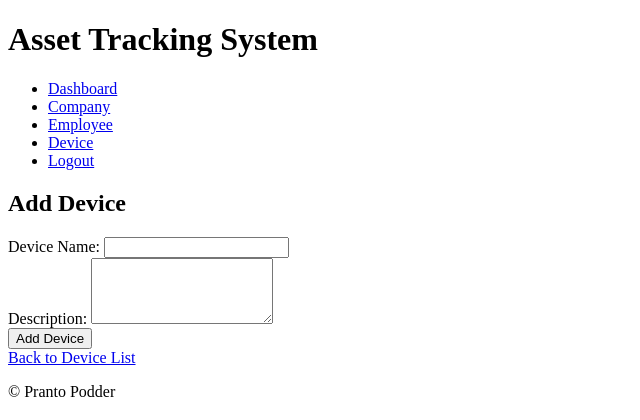
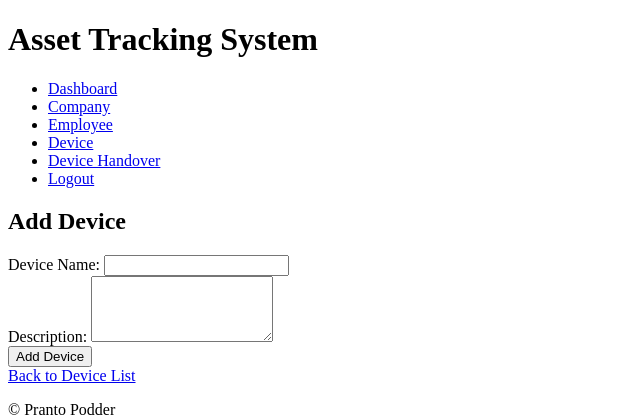
Before and after one commit to PrantoPodder98/Asset-Tracking, a Django app: page /device/add/ in a window 1280 px wide. Shown: the top 420 px of the page, without its empty margins (0-640 px from the left). Run offline with Django 4.2, Linux system fonts and the light colour scheme; the visitor is signed in with stand-in values (Sample User, id 1); parts of the project's set-up code (start-up, migrations or seed data) failed here and were passed over.

Commit message:
device handover module done

```diff
--- a/asset_manager/admin.py
+++ b/asset_manager/admin.py
@@ -1,8 +1,10 @@
 from django.contrib import admin
-from .models import UserProfile, Employee, Device
+from .models import UserProfile, Employee, Device, DeviceHandover, DeviceAssignment, DeviceLog
 
 # Register your models here.
 admin.site.register(UserProfile)
 admin.site.register(Employee)
 admin.site.register(Device)
-# admin.site.register(DeviceLog)
+admin.site.register(DeviceHandover)
+admin.site.register(DeviceAssignment)
+admin.site.register(DeviceLog)
--- a/asset_manager/forms.py
+++ b/asset_manager/forms.py
@@ -2,7 +2,7 @@
 
 from django import forms
 from django.contrib.auth.models import User
-from .models import Employee, UserProfile, Device
+from .models import Employee, UserProfile, Device, DeviceHandover, DeviceLog, DeviceAssignment
 
 class UserProfileForm(forms.ModelForm):
     class Meta:
@@ -23,3 +23,18 @@ class DeviceForm(forms.ModelForm):
     class Meta:
         model = Device
         fields = ['name', 'description']
+
+class DeviceHandoverForm(forms.ModelForm):
+    class Meta:
+        model = DeviceHandover
+        fields = ['employee', 'start_date', 'end_date', 'devices']
+
+    devices = forms.ModelMultipleChoiceField(
+        queryset=None,
+        widget=forms.CheckboxSelectMultiple,  # Use checkboxes for multiple selection
+        required=False,
+    )
+
+    def __init__(self, *args, **kwargs):
+        super(DeviceHandoverForm, self).__init__(*args, **kwargs)
+        self.fields['devices'].queryset = Device.objects.all()
--- a/asset_manager/models.py
+++ b/asset_manager/models.py
@@ -24,25 +24,40 @@ class Employee(models.Model):
 class Device(models.Model):
     name = models.CharField(max_length=100)
     description = models.TextField()
-    status = models.IntegerField(default=0)  # Default status is 0 (not handed over)
+    status = models.IntegerField(default=0)  # 0 for unassigned, 1 for assigned
     user_profile = models.ForeignKey(UserProfile, on_delete=models.SET_NULL, null=True, blank=True)
 
     def __str__(self):
         return self.name
 
+class DeviceHandover(models.Model):
+    employee = models.ForeignKey(Employee, on_delete=models.CASCADE)
+    start_date = models.DateField()
+    end_date = models.DateField()
+    user_profile = models.ForeignKey(UserProfile, on_delete=models.CASCADE)
 
-# class EmployeeDevice(models.Model):
-#     employee = models.OneToOneField(Employee, on_delete=models.CASCADE)
-#     device = models.OneToOneField(Device, on_delete=models.CASCADE, unique=True)
+    devices = models.ManyToManyField(Device)  # ManyToMany relationship with Device
 
-#     def __str__(self):
-#         return f"{self.employee.name}'s {self.device.name}"
+    # Add any additional fields you may need
 
-# class DeviceLog(models.Model):
-#     device = models.ForeignKey(Device, on_delete=models.CASCADE)
-#     checked_out_by = models.ForeignKey(Employee, related_name='checkouts', on_delete=models.CASCADE)
-#     checked_in_by = models.ForeignKey(Employee, related_name='checkins', null=True, blank=True, on_delete=models.CASCADE)
-#     checkout_time = models.DateTimeField()
-#     checkin_time = models.DateTimeField(null=True, blank=True)
-#     condition_on_checkout = models.CharField(max_length=100)
-#     condition_on_checkin = models.CharField(max_length=100, null=True, blank=True)
+    def __str__(self):
+        return f"Devices to/from {self.employee} ({self.start_date} - {self.end_date})"
+
+from django.db import models
+
+class DeviceLog(models.Model):
+    device = models.ForeignKey(Device, on_delete=models.CASCADE)
+    checked_out_date = models.DateTimeField()
+    checked_in_date = models.DateTimeField(null=True, blank=True)
+    condition_when_checked_out = models.CharField(max_length=255)
+    condition_when_checked_in = models.CharField(max_length=255, null=True, blank=True)
+    # status = models.IntegerField(default=0)
+
+class DeviceAssignment(models.Model):
+    device = models.ForeignKey(Device, on_delete=models.CASCADE)
+    employee = models.ForeignKey(Employee, on_delete=models.CASCADE)
+    start_date = models.DateTimeField()
+    end_date = models.DateTimeField()
+    user_profile = models.ForeignKey(UserProfile, on_delete=models.CASCADE)
+    status = models.IntegerField(default=0)
+    device_log = models.ForeignKey(DeviceLog, on_delete=models.SET_NULL, null=True, blank=True)
--- a/asset_manager/templates/base.html
+++ b/asset_manager/templates/base.html
@@ -20,6 +20,7 @@
             <li><a href="{% url 'update_company_name' %}">Company</a></li>
             <li><a href="{% url 'employee_list' %}">Employee</a></li>
             <li><a href="{% url 'device_list' %}">Device</a></li>
+            <li><a href="{% url 'device_handover_list' %}">Device Handover</a></li>
             <li><a href="{% url 'logout' %}">Logout</a></li>
             {% else %}
             <li><a href="{% url 'login' %}">Login</a></li>
--- a/asset_manager/urls.py
+++ b/asset_manager/urls.py
@@ -15,6 +15,9 @@ urlpatterns = [
     path('devices/', views.device_list, name='device_list'),
     path('device/add/', views.add_or_update_device, name='add_device'),
     path('device/edit/<int:device_id>/', views.add_or_update_device, name='edit_device'),
+    path('device-handovers/', views.device_handover_list, name='device_handover_list'),
+    path('device-handover/add/', views.add_or_update_device_handover, name='add_device_handover'),
+    path('device-handover/<int:handover_id>/', views.add_or_update_device_handover, name='edit_device_handover'),
     path('dashboard/', views.dashboard, name='dashboard'),
     # Add more URLs for asset tracking and management as needed
 ]
--- a/asset_manager/views.py
+++ b/asset_manager/views.py
@@ -4,11 +4,12 @@ from django.contrib.auth import login, authenticate, logout
 from django.contrib.auth.forms import UserCreationForm
 from django.contrib.auth.decorators import login_required
 from django.shortcuts import render, redirect
-from .models import UserProfile, Employee, Device
+from .models import UserProfile, Employee, Device, DeviceHandover, DeviceLog, DeviceAssignment
 from django.http import HttpResponseBadRequest
 from django.contrib import messages
-from .forms import UserProfileForm, EmployeeRegistrationForm, UserRegistrationForm, DeviceForm
+from .forms import UserProfileForm, EmployeeRegistrationForm, UserRegistrationForm, DeviceForm, DeviceHandoverForm
 from django.shortcuts import get_object_or_404
+from django.db import transaction
 
 
 def user_login(request):
@@ -135,9 +136,103 @@ def device_list(request):
     devices = Device.objects.filter(user_profile=request.user.userprofile)
     return render(request, 'device_list.html', {'devices': devices})
 
+from django.db import transaction
+
+# ...
+@login_required
+def add_or_update_device_handover(request, handover_id=None):
+    if handover_id:
+        handover = get_object_or_404(DeviceHandover, id=handover_id)
+    else:
+        handover = None
+
+    # Filter employees and devices by the logged-in user's user_profile
+    employees = Employee.objects.filter(user_profile=request.user.userprofile)
+    devices = Device.objects.filter(user_profile=request.user.userprofile)
+
+    if request.method == 'POST':
+        form = DeviceHandoverForm(request.POST, instance=handover)
+        if form.is_valid():
+            device_handover = form.save(commit=False)
+            device_handover.user_profile = request.user.userprofile
+            device_handover.save()
+            form.save_m2m()  # Save the many-to-many relationships (devices)
+            messages.success(request, 'Device Handover added/updated successfully.')
+            return redirect('device_handover_list')
+    else:
+        form = DeviceHandoverForm(instance=handover)
+
+    return render(request, 'device_handover_form.html', {
+        'form': form,
+        'handover': handover,
+        'employees': employees,
+        'devices': devices,
+    })
+
+
+
+@login_required
+def device_handover_list(request):
+    handovers = DeviceHandover.objects.filter(employee__user_profile=request.user.userprofile)
+    return render(request, 'device_handover_list.html', {'handovers': handovers})
 
 @login_required
 def dashboard(request):
     user = request.user
     user_profile = UserProfile.objects.get(user=user)
     return render(request, 'dashboard.html', {'user': user, 'user_profile': user_profile})
+
+
+# Function to create a new device assignment along with log entry for checking out
+def check_out_device(request):
+    if request.method == 'POST':
+        form = DeviceHandoverForm(request.POST)
+        if form.is_valid():
+            device_assignment = form.save(commit=False)
+            device_assignment.user_profile = request.user.userprofile
+            device_assignment.status = 1  # Set status to "Assigned"
+            device_assignment.save()
+
+            # Create a corresponding DeviceLog entry for checking out
+            device_log = DeviceLog(
+                device=device_assignment.device,
+                checked_out_date=device_assignment.start_date,
+                condition_when_checked_out=device_assignment.condition,
+            )
+            device_log.save()
+
+            device_assignment.device_log = device_log
+            device_assignment.save()
+
+            # Redirect to the device assignment list or device details page
+            return redirect('device_assignment_list')
+    else:
+        form = DeviceHandoverForm(initial={'user_profile': request.user.userprofile})
+
+    return render(request, 'device_handover_form.html', {'form': form})
+
+# Function to update an existing device assignment along with log entry for checking in
+def check_in_device(request, assignment_id):
+    device_assignment = get_object_or_404(DeviceAssignment, id=assignment_id)
+
+    if request.method == 'POST':
+        form = DeviceHandoverForm(request.POST, instance=device_assignment)
+        if form.is_valid():
+            device_assignment = form.save(commit=False)
+            device_assignment.user_profile = request.user.userprofile
+            device_assignment.status = 0  # Set status to "Available" upon return
+            device_assignment.save()
+
+            # Get the associated DeviceLog entry and update it for checking in
+            device_log = device_assignment.device_log
+            if device_log:
+                device_log.checked_in_date = device_assignment.end_date
+                device_log.condition_when_checked_in = device_assignment.condition
+                device_log.save()
+
+            # Redirect to the device assignment list or device details page
+            return redirect('device_assignment_list')
+    else:
+        form = DeviceHandoverForm(instance=device_assignment)
+
+    return render(request, 'device_handover_form.html', {'form': form})
```
Also changed, not shown: asset_manager/templates/device_handover_form.html (added, +40 -0 lines), asset_manager/templates/device_handover_list.html (added, +15 -0 lines), backup.json (added, +1 -0 lines), asset_manager/migrations/0001_initial.py, asset_manager/migrations/0002_company_company_name.py (deleted), asset_manager/migrations/0003_delete_company.py (deleted), asset_manager/migrations/0004_employee.py (deleted), asset_manager/migrations/0005_device.py (deleted), db.sqlite3.
